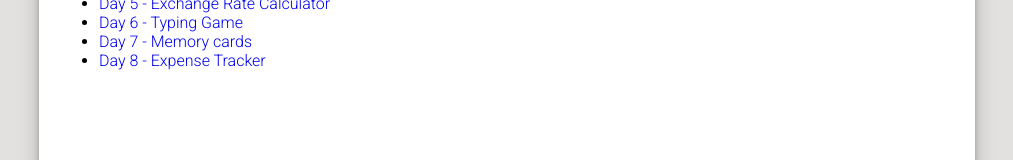
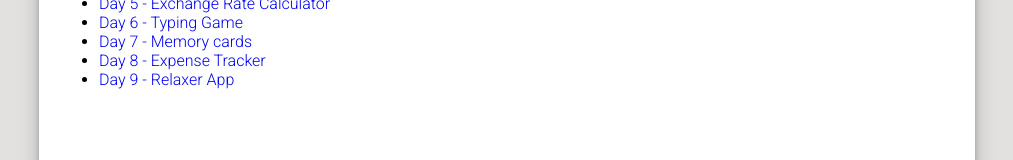
Before and after one commit to dtutov/50projects50days, a plain HTML site: page index.html in a window 1280 px wide. Shown: the part 283-443 px from the top of the page, without its empty margins (133-1146 px from the left). Drawn offline with Linux system fonts and the light colour scheme.

Commit message:
feat: adds readme info for day9

```diff
--- a/index.html
+++ b/index.html
@@ -1,5 +1,6 @@
 <!DOCTYPE html>
 <html lang="en">
+
 <head>
 	<meta charset="UTF-8">
 	<meta http-equiv="X-UA-Compatible" content="IE=edge">
@@ -7,6 +8,7 @@
 	<title>50 projects in 50 days</title>
 	<link rel="stylesheet" href="style.css">
 </head>
+
 <body>
 	<div class="container">
 		<h1 class="page-title">50 projects in 50 days</h1>
@@ -42,7 +44,12 @@
 			<li class="project">
 				<a href="Day%208%20-%20Expense%20Tracker/index.html">Day 8 - Expense Tracker</a>
 			</li>
+
+			<li class="project">
+				<a href="Day%209%20-%20Relaxer%20App/index.html">Day 9 - Relaxer App</a>
+			</li>
 		</ul>
 	</div>
 </body>
+
 </html>
```
Also changed, not shown: 1 other file.
